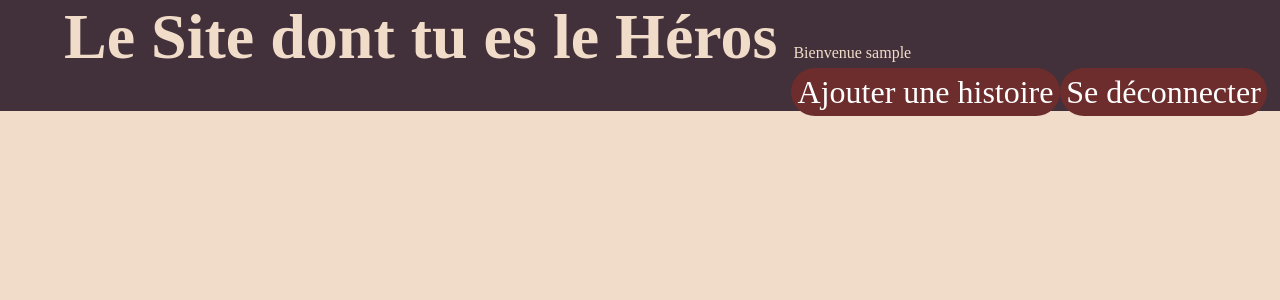
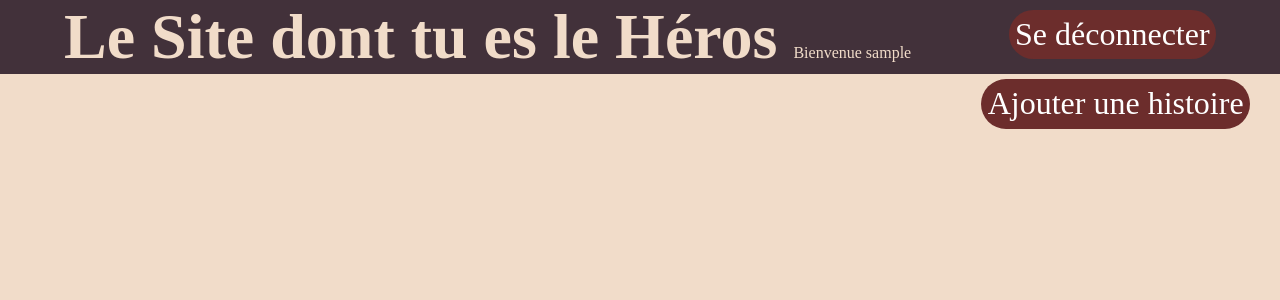
Before and after one commit to kamihaab/Siteheros, a PHP site: page / in a window 1280 px wide. Shown: the top 300 px of the page. Run offline with PHP 8.4, Linux system fonts and the light colour scheme; the visitor is signed in with stand-in values (Sample User, id 1); data that the repository does not hold is empty.

Commit message:
beau bouton

```diff
--- a/css/style.css
+++ b/css/style.css
@@ -57,7 +57,14 @@ main{
 }
 .connexion{
     top:0.75vw;
+    position : absolute;
     right:5vw;
+}
+.ajout{
+    float:right;
+    margin-right: 30px;
+    margin-top:5px;
+
 }
 .commencerHistoire
 {
@@ -211,10 +218,5 @@ li{
 .imgStory{
     height: 25vw;
 }
-.box{
-    font-size: 0.5vw ;
-    display : flex;
-    flex-direction:row-reverse;
-}
 
 }
--- a/php/Header.php
+++ b/php/Header.php
@@ -11,9 +11,6 @@
             <div>
         <a class="bouton connexion" href="fonctions/deconnexion.php">Se déconnecter</a>
     </div>
-    <div>
-        <a class="bouton connexion" href="AjouterHistoire.php">Ajouter une histoire</a>
-    </div>
 
         <?php
     }
--- a/php/index.php
+++ b/php/index.php
@@ -15,6 +15,17 @@ session_start();
 <body>
 
     <?php include "Header.php" ?>
+
+    <?php
+    if (isset($_SESSION['estAdmin']) && $_SESSION['estAdmin'] == true) {
+    ?>
+
+    <div>
+    <a class="bouton ajout" href="AjouterHistoire.php">Ajouter une histoire</a>
+    </div>
+    <?php
+        }
+    ?>
 
     <main class="StoryContainer">
         <?php
@@ -34,6 +45,7 @@ session_start();
                 <?php
                 if (isset($_SESSION['estAdmin']) && $_SESSION['estAdmin'] == true) {
                 ?>
+
                     <a href="pageHistoireAdmin.php?id=<?= $id ?>">
                         <img class="imgStory" src="<?= $nomImage ?>" alt="image de <?= $nomImage ?>">
                         <h2><?= $titre ?></h2>
```
